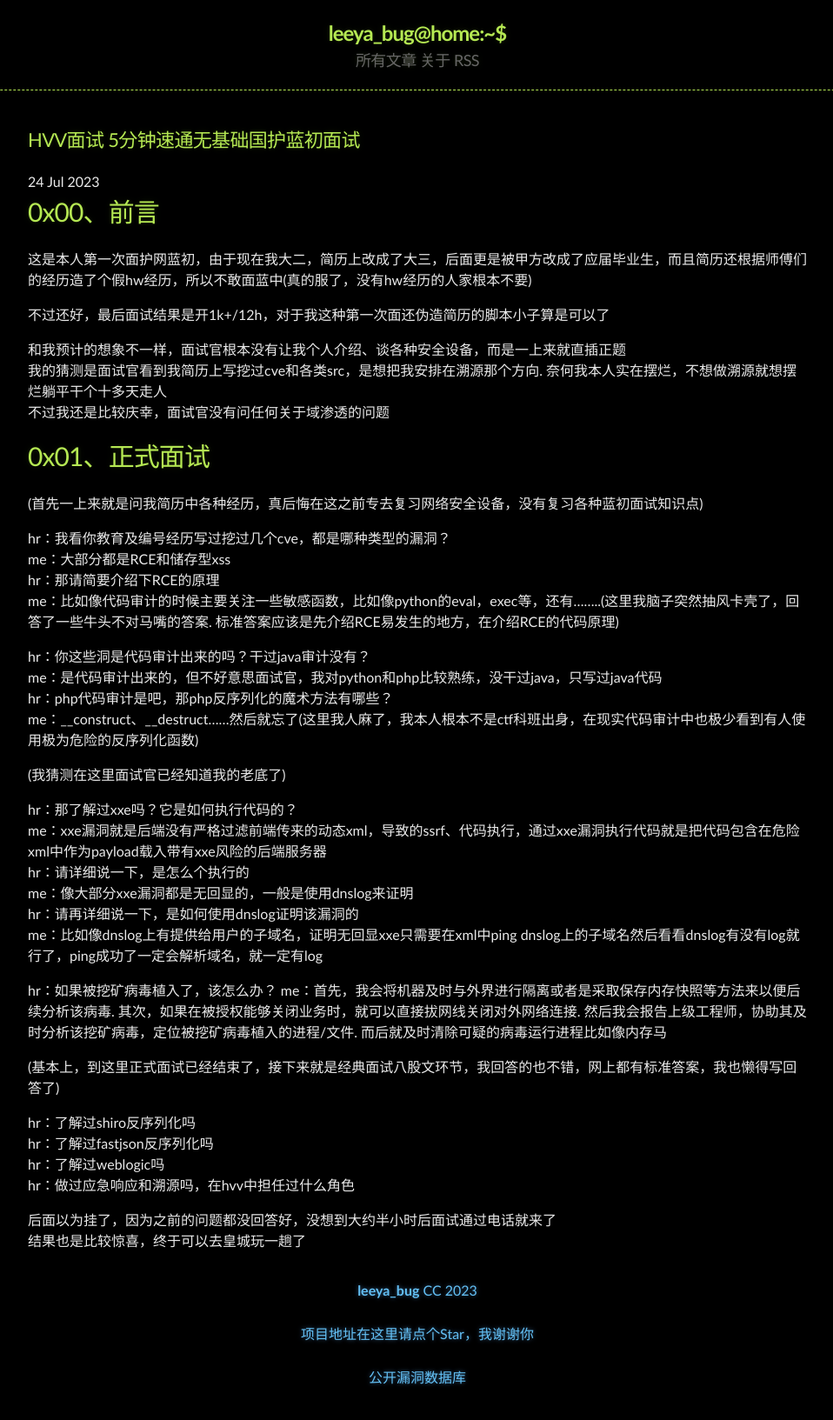
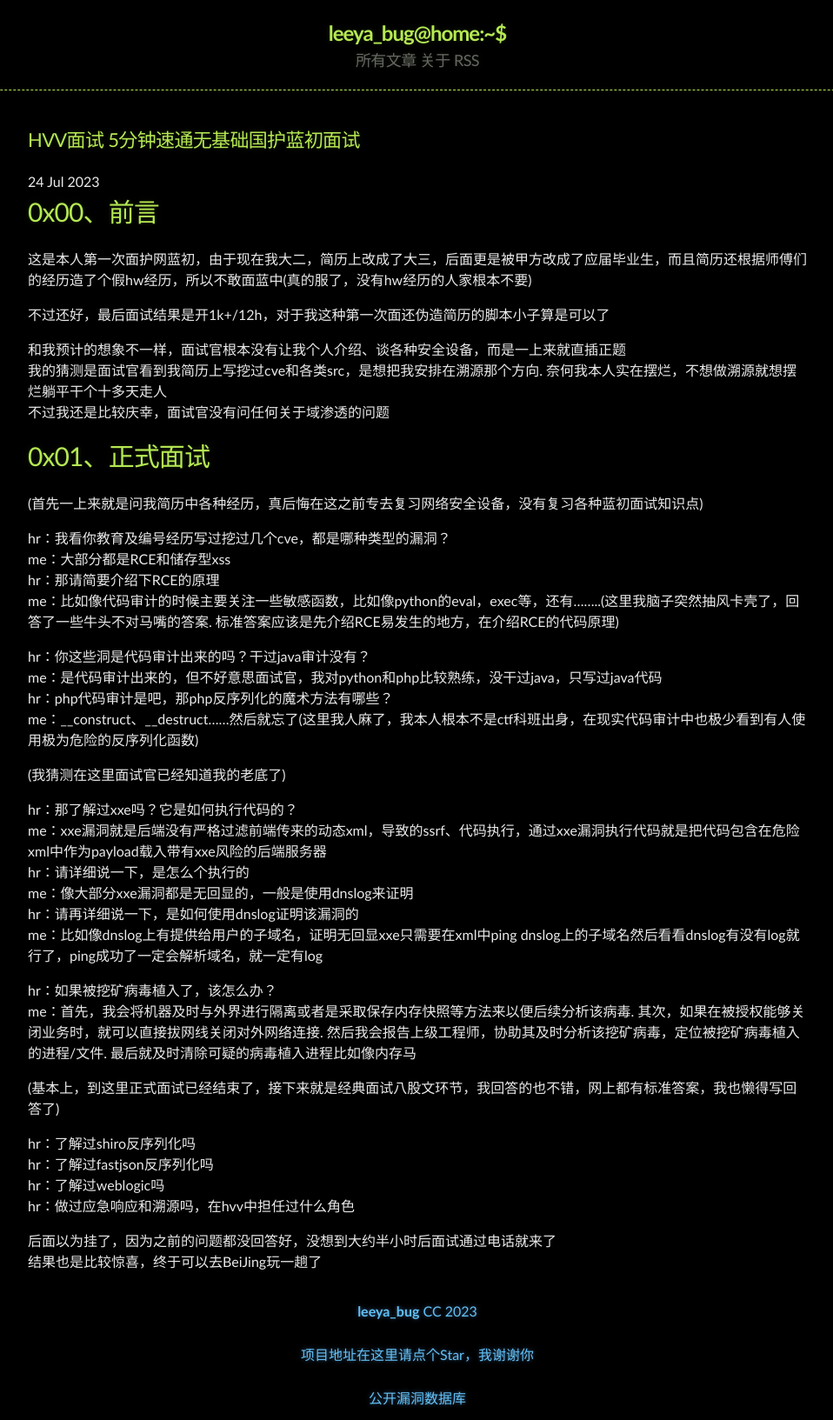
Before and after one commit to Leeyangee/leeyangee.github.io, a Jekyll site: the page built from _posts/2023-07-24-HVV面试 5分钟速通无基础国护蓝初面试.md, in a window 1280 px wide. Shown: the whole page at 87% size, without its empty margins (160-1118 px from the left). Built offline with Jekyll 4.4.1, drawn with Linux system fonts in a browser that asks for light colours; before the commit the page ends 1609 px from its top, so only the background shows below that.

Commit message:
Update 2023-07-24-HVV面试 5分钟速通无基础国护蓝初面试.md

```diff
--- a/_posts/2023-07-24-HVV面试 5分钟速通无基础国护蓝初面试.md
+++ b/_posts/2023-07-24-HVV面试 5分钟速通无基础国护蓝初面试.md
@@ -36,7 +36,7 @@
 me：比如像dnslog上有提供给用户的子域名，证明无回显xxe只需要在xml中ping dnslog上的子域名然后看看dnslog有没有log就行了，ping成功了一定会解析域名，就一定有log
 
 hr：如果被挖矿病毒植入了，该怎么办？
-me：首先，我会将机器及时与外界进行隔离或者是采取保存内存快照等方法来以便后续分析该病毒. 其次，如果在被授权能够关闭业务时，就可以直接拔网线关闭对外网络连接. 然后我会报告上级工程师，协助其及时分析该挖矿病毒，定位被挖矿病毒植入的进程/文件. 而后就及时清除可疑的病毒运行进程比如像内存马
+me：首先，我会将机器及时与外界进行隔离或者是采取保存内存快照等方法来以便后续分析该病毒. 其次，如果在被授权能够关闭业务时，就可以直接拔网线关闭对外网络连接. 然后我会报告上级工程师，协助其及时分析该挖矿病毒，定位被挖矿病毒植入的进程/文件. 最后就及时清除可疑的病毒植入进程比如像内存马
 
 (基本上，到这里正式面试已经结束了，接下来就是经典面试八股文环节，我回答的也不错，网上都有标准答案，我也懒得写回答了)
 
@@ -46,4 +46,4 @@
 hr：做过应急响应和溯源吗，在hvv中担任过什么角色
 
 后面以为挂了，因为之前的问题都没回答好，没想到大约半小时后面试通过电话就来了
-结果也是比较惊喜，终于可以去皇城玩一趟了
+结果也是比较惊喜，终于可以去BeiJing玩一趟了
```
